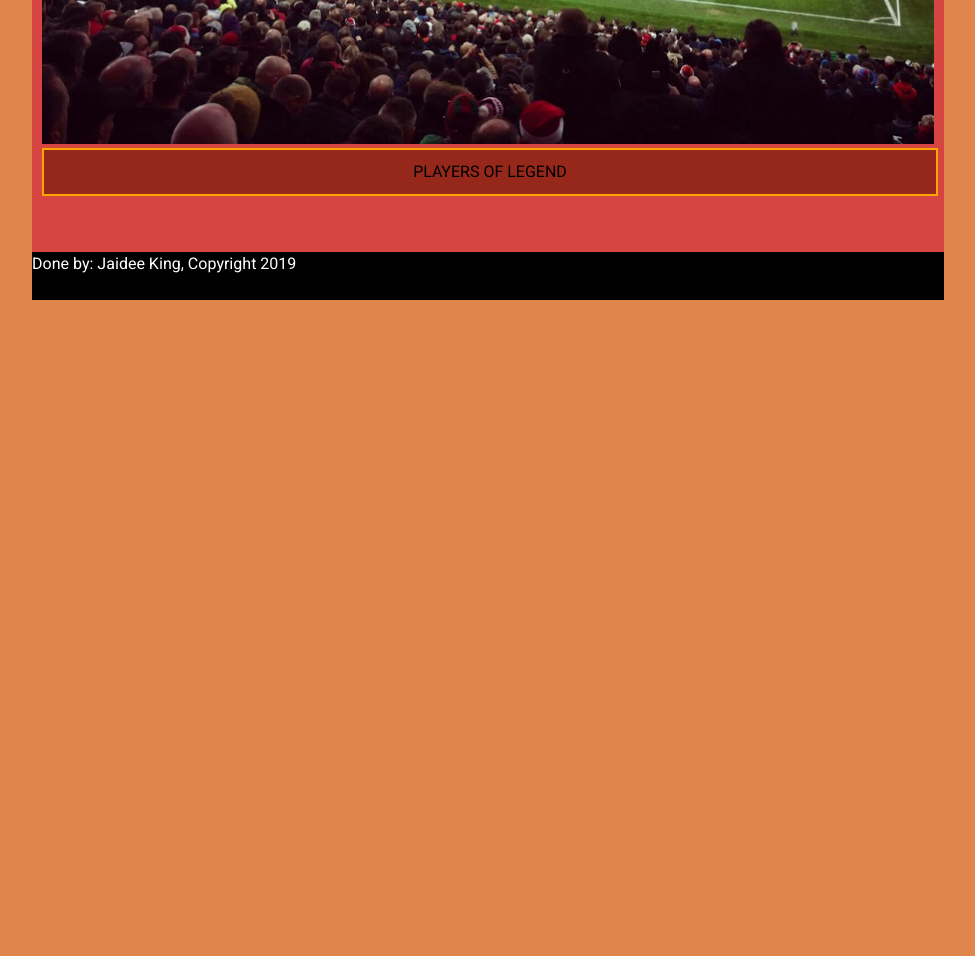
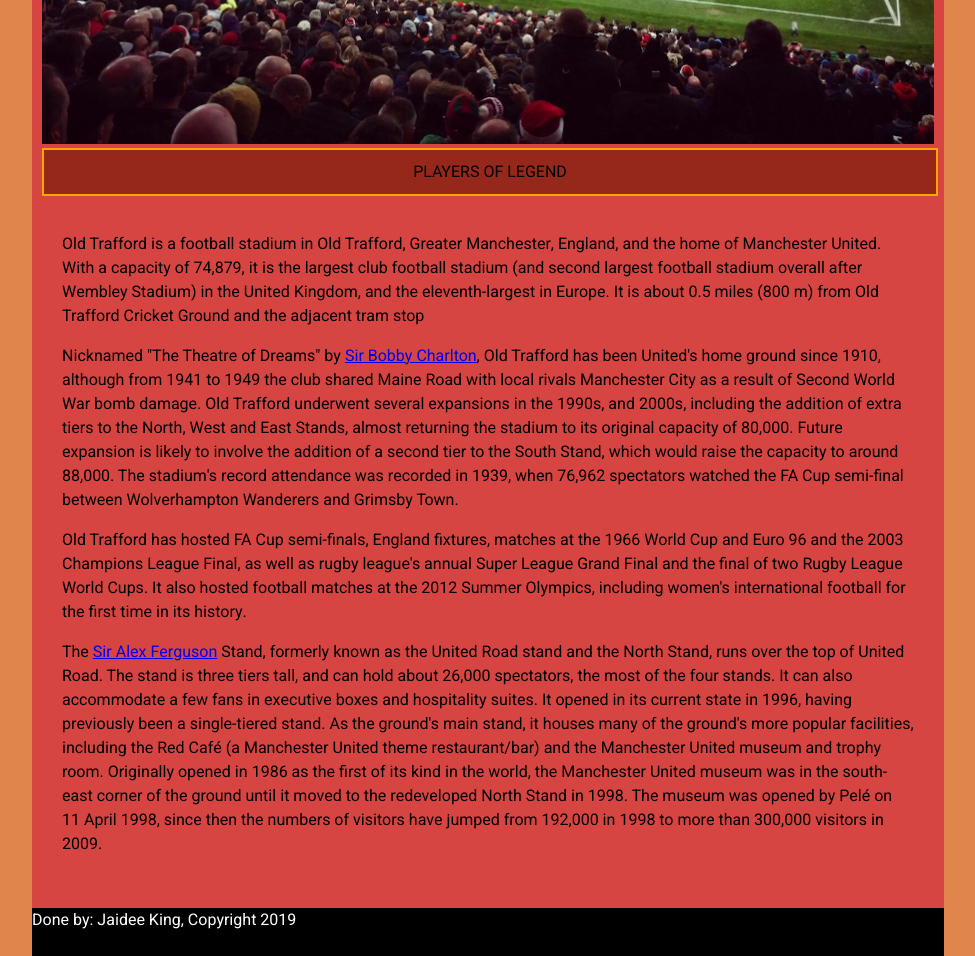
Before and after one commit to jdkingin/JS4_Project_One, a website: page source/stadia.html in a window 1280 px wide. Shown: the part 604-1560 px from the top of the page, without its empty margins (152-1127 px from the left). Before the commit the page ends 904 px from the top, so only its background shows below. Drawn offline with nearby package versions, Linux system fonts and the light colour scheme; files that its build step writes are made by us from their sources.

Commit message:
Added content to stadia page

```diff
--- a/source/stadia.html
+++ b/source/stadia.html
@@ -19,12 +19,17 @@
     <div id="body">
     <article>
         <section>
+
+ <p>Old Trafford is a football stadium in Old Trafford, Greater Manchester, England, and the home of Manchester United. With a capacity of 74,879, it is the largest club football stadium (and second largest football stadium overall after Wembley Stadium) in the United Kingdom, and the eleventh-largest in Europe. It is about 0.5 miles (800 m) from Old Trafford Cricket Ground and the adjacent tram stop </p>
         </section>
         <section>
+            <p>Nicknamed "The Theatre of Dreams" by <a href="https://www.manutd.com/en/players-and-staff/detail/sir-bobby-charlton">Sir Bobby Charlton</a>, Old Trafford has been United's home ground since 1910, although from 1941 to 1949 the club shared Maine Road with local rivals Manchester City as a result of Second World War bomb damage. Old Trafford underwent several expansions in the 1990s, and 2000s, including the addition of extra tiers to the North, West and East Stands, almost returning the stadium to its original capacity of 80,000. Future expansion is likely to involve the addition of a second tier to the South Stand, which would raise the capacity to around 88,000. The stadium's record attendance was recorded in 1939, when 76,962 spectators watched the FA Cup semi-final between Wolverhampton Wanderers and Grimsby Town. </p>
         </section>
         <section>
+            <p>Old Trafford has hosted FA Cup semi-finals, England fixtures, matches at the 1966 World Cup and Euro 96 and the 2003 Champions League Final, as well as rugby league's annual Super League Grand Final and the final of two Rugby League World Cups. It also hosted football matches at the 2012 Summer Olympics, including women's international football for the first time in its history. </p>
         </section>
         <section>
+            <p>The <a href="https://www.premierleague.com/managers/344/Alex-Ferguson/overview">Sir Alex Ferguson</a> Stand, formerly known as the United Road stand and the North Stand, runs over the top of United Road. The stand is three tiers tall, and can hold about 26,000 spectators, the most of the four stands. It can also accommodate a few fans in executive boxes and hospitality suites. It opened in its current state in 1996, having previously been a single-tiered stand. As the ground's main stand, it houses many of the ground's more popular facilities, including the Red Café (a Manchester United theme restaurant/bar) and the Manchester United museum and trophy room. Originally opened in 1986 as the first of its kind in the world, the Manchester United museum was in the south-east corner of the ground until it moved to the redeveloped North Stand in 1998. The museum was opened by Pelé on 11 April 1998, since then the numbers of visitors have jumped from 192,000 in 1998 to more than 300,000 visitors in 2009.</p>
         </section>
     </article>
     </div>
```
